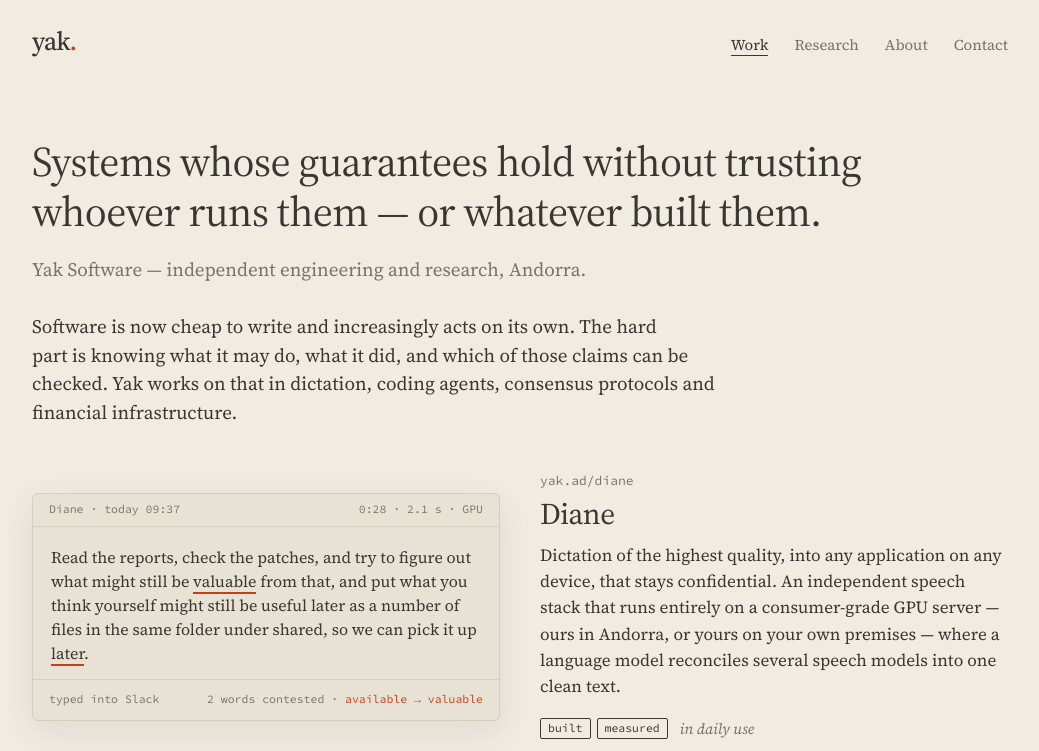
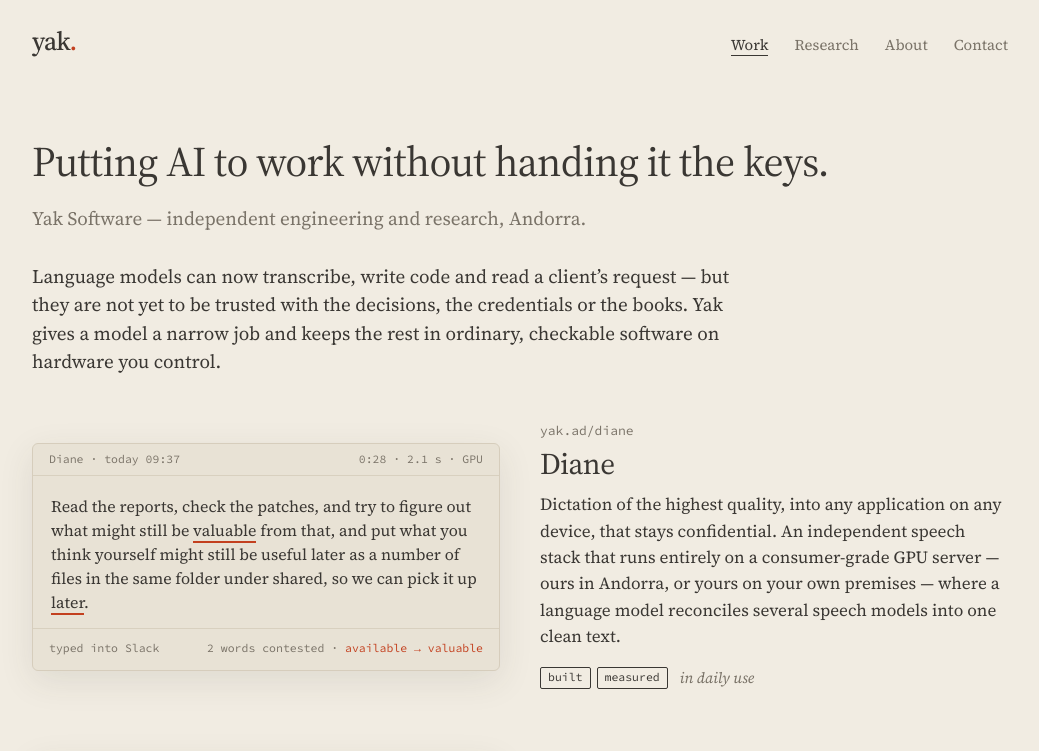
Before and after one commit to Yak-Software/yak-software.github.io, a plain HTML site: page src/index.dc.html in a window 1280 px wide. Shown: the top 751 px of the page, without its empty margins (120-1159 px from the left). Drawn offline with Linux system fonts and the light colour scheme; files whose address does not match are found by name.

Commit message:
Home: new headline and lede — putting AI to work without handing it the keys
The old thesis (guarantees without trusting whoever runs them) no longer
covered the work: Diane's quality, the small-models research. The new
lede says what the products share: a model gets a narrow job, the rest
stays in ordinary, checkable software on hardware you control. The home
meta description follows.

Co-Authored-By: Claude Opus 5.5 <noreply@anthropic.com>

```diff
--- a/src/build.config.json
+++ b/src/build.config.json
@@ -74,7 +74,7 @@
       "route": "/",
       "hashRedirect": true,
       "title": "Yak Software — independent engineering and research, Andorra",
-      "description": "Yak Software is an independent engineering and research company in Andorra, working on dictation, coding agents, consensus protocols and financial infrastructure — systems whose guarantees hold without trusting whoever runs them.",
+      "description": "Yak Software is an independent engineering and research company in Andorra, working on dictation, coding agents, small language models and financial infrastructure — AI given a narrow job, with the rest in ordinary, checkable software on hardware you control.",
       "jsonLd": {
         "@context": "https://schema.org",
         "@type": "Organization",
--- a/src/index.dc.html
+++ b/src/index.dc.html
@@ -31,9 +31,9 @@
 
 <sc-if value="{{ isHome }}" hint-placeholder-val="{{ true }}">
 <section data-screen-label="Home" style="padding:10vh 0 6vh">
-<h1 style="font:400 clamp(28px,3.6vw,42px)/1.2 'Source Serif 4',serif;letter-spacing:-.015em;max-width:24em">Systems whose guarantees hold without trusting whoever runs them — or whatever built them.</h1>
+<h1 style="font:400 clamp(28px,3.6vw,42px)/1.2 'Source Serif 4',serif;letter-spacing:-.015em;max-width:24em">Putting AI to work without handing it the keys.</h1>
 <p style="margin:18px 0 0;font-size:19px;color:#7a7368">Yak Software — independent engineering and research, Andorra.</p>
-<p style="max-width:38em;margin:28px 0 0;font-size:clamp(17px,4.6vw,19px);line-height:1.5">Software is now cheap to write and increasingly acts on its own. The hard part is knowing what it may do, what it did, and which of those claims can be checked. Yak works on that in dictation, coding agents, consensus protocols and financial infrastructure.</p>
+<p style="max-width:38em;margin:28px 0 0;font-size:clamp(17px,4.6vw,19px);line-height:1.5">Language models can now transcribe, write code and read a client’s request — but they are not yet to be trusted with the decisions, the credentials or the books. Yak gives a model a narrow job and keeps the rest in ordinary, checkable software on hardware you control.</p>
 </section>
 
 <section style="padding:0 0 8vh;display:flex;flex-direction:column;gap:64px">
```
Also changed, not shown: index.html (+2 -2 lines).
